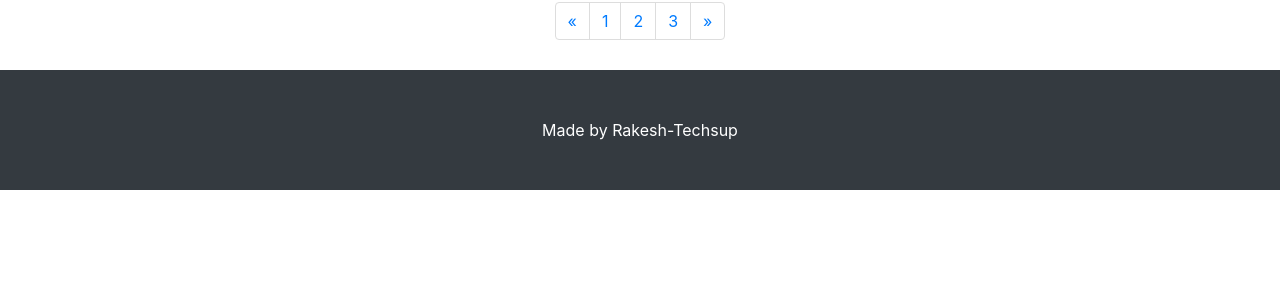
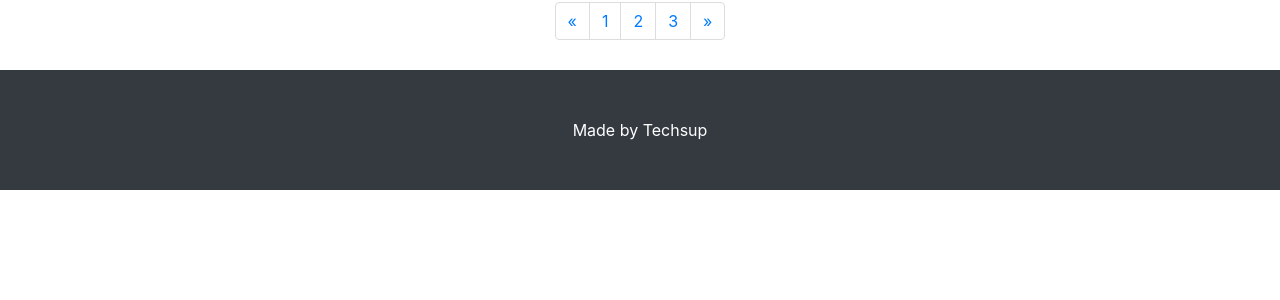
Before and after one commit to ranjanrak/Issuedoc, a Django app: page / in a window 1280 px wide. Shown: the part 140-440 px from the top of the page. Run offline with Django 3.2, Linux system fonts and the light colour scheme; data that the repository does not hold is empty; some libraries are stand-ins or nearby versions.

Commit message:
edit form modified

```diff
--- a/helpdoc/templates/helpdoc/detail.html
+++ b/helpdoc/templates/helpdoc/detail.html
@@ -122,7 +122,7 @@
     <!-- Footer -->
     <footer class="py-5 bg-dark">
       <div class="container">
-        <p class="m-0 text-center text-white">Made by Rakesh-Techsup</p>
+        <p class="m-0 text-center text-white">Made by Techsup</p>
       </div>
       <!-- /.container -->
     </footer>
--- a/helpdoc/templates/helpdoc/index.html
+++ b/helpdoc/templates/helpdoc/index.html
@@ -131,7 +131,7 @@ h2{
     <!-- Footer -->
     <footer class="py-5 bg-dark">
       <div class="container">
-        <p class="m-0 text-center text-white">Made by Rakesh-Techsup</p>
+        <p class="m-0 text-center text-white">Made by Techsup</p>
       </div>
       <!-- /.container -->
     </footer>
```
